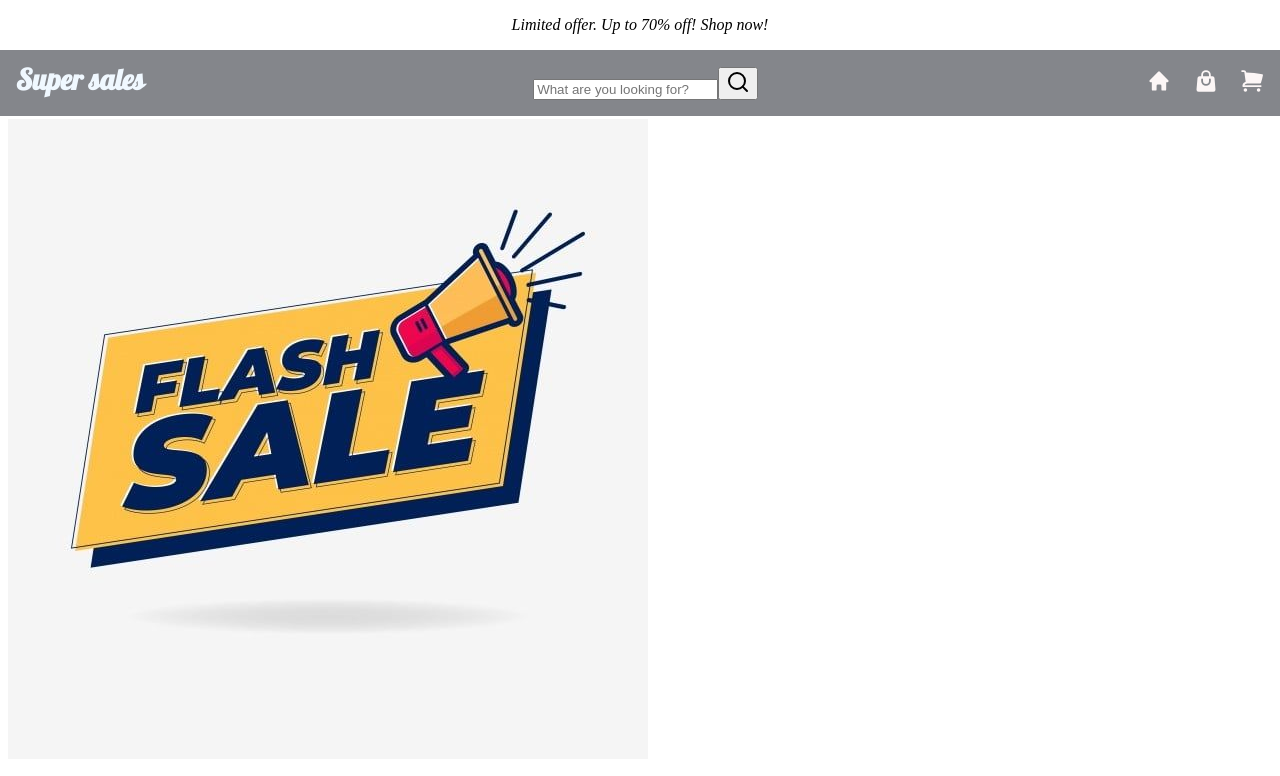
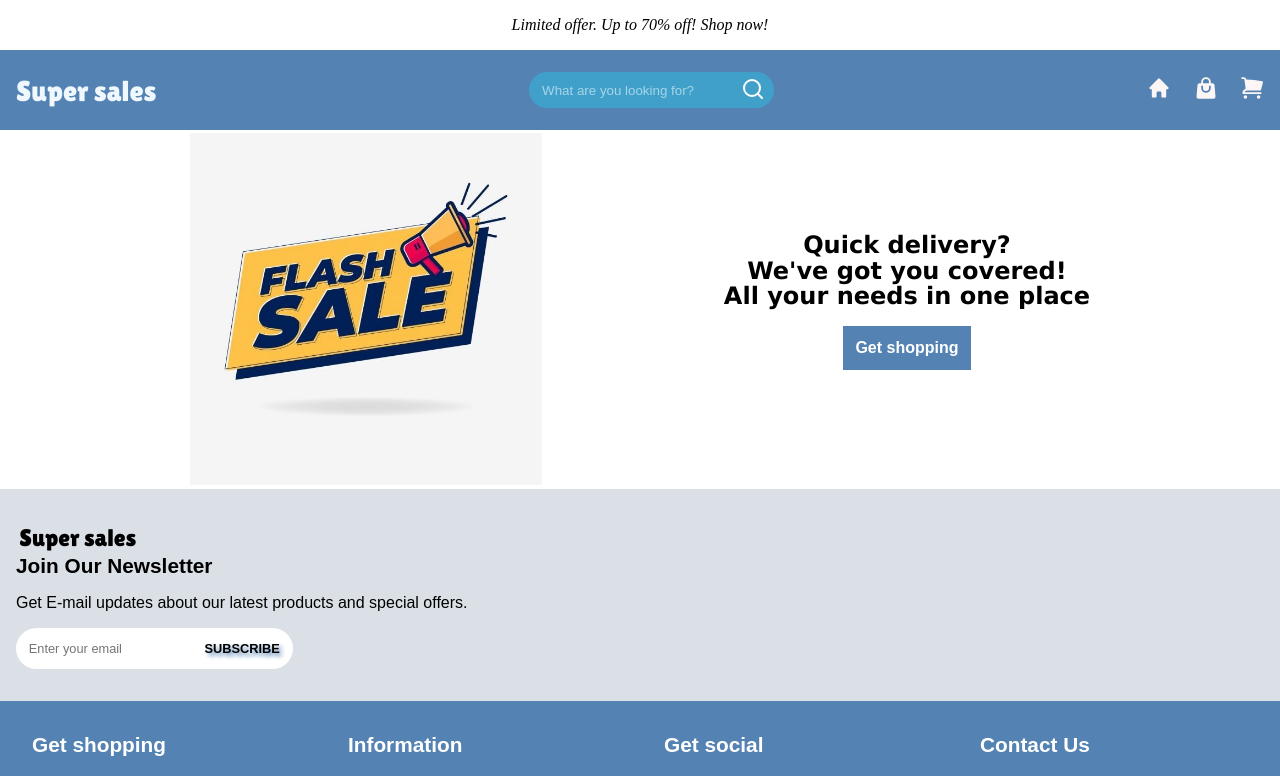
Before and after one commit to Xirlorm/shopping-cart, a React (Vite) app: page / in a window 1280 px wide. Shown: the top 776 px of the page. Built offline with nearby package versions, Linux system fonts and the light colour scheme.

Commit message:
Styles update

```diff
--- a/src/styles/components.module.css
+++ b/src/styles/components.module.css
@@ -1,6 +1,7 @@
 @font-face {
-  font-family: 'Galada Regular';
-  src: url(../assets/fonts/Galada-Regular.ttf);
+  font-family: 'LilitaOne Regular';
+  src: url(../assets/fonts/LilitaOne-Regular.ttf);
+  font-weight: 700;
 }
 
 @media  screen and (max-width: 480px) {
@@ -12,6 +13,10 @@
   .header nav {
     background-color: var(--tetiary-background);
     padding: 0.6rem;
+  }
+
+  .bannerImg {
+    min-width: 100%;
   }
 }
 
@@ -26,17 +31,22 @@
   .header {
     justify-content: space-between;
   }
+
+  .bannerImg {
+    max-width: 22rem;
+  }
 }
 
 .header {
   background-color: var(--secondary-background);
   color: aliceblue;
+  text-align: center;
 }
 
 .header h1 {
   font-size: 1.8rem;
   margin: 0;
-  font-family: 'Galada Regular';
+  font-family: 'LilitaOne Regular';
 }
 
 .header nav {
@@ -54,6 +64,36 @@
   color: #fcf6f6;
 }
 
+.header form {
+  border: none;
+  border-radius: 2rem;
+  background-color:#40a0c9;
+  display: inline-flex;
+  align-items: center;
+  margin: 0.8rem;
+}
+
+.header form input {
+  background-color: transparent;
+  border: none;
+  padding: 0.5rem 0.8rem;
+  border-radius: 2rem 0 0 3rem;
+  outline: none;
+  color: rgb(255, 255, 255);
+  font-weight: 500;
+}
+
+.header form button {
+  background: transparent;
+  border: none;
+  color: rgb(255, 255, 255);
+  margin: 0.2rem;
+}
+
+.header form ::placeholder {
+  color: #a6d5e9;
+}
+
 .header a,
 .footer a {
   text-decoration: none;
@@ -65,11 +105,11 @@
 }
 
 .footer > section {
-  padding: 2rem 1.4rem;
+  padding: 2rem 1rem;
 }
 
 .footer h1 {
-  font-family: 'Galada Regular';
+  font-family: 'LilitaOne Regular';
 }
 
 .footer > section:nth-child(1) form {
@@ -83,22 +123,16 @@
   grid-template-columns: repeat(auto-fit, minmax(300px, 1fr));
   place-content: center;
   gap: 1rem;
-  color: #ddcccc;
+  color: #f0ebeb;
   background: var(--secondary-background);
 }
 
 .footer section:nth-child(2) h3 {
-  color: #eee4e4;
+  color: #ffffff;
 }
 
-.footer section:nth-child(3) {
-  text-align: center;
-  font-style: italic;
-  height: 4rem;
-  display: flex;
-  justify-content: center;
-  align-items: center;
-  color: var(--secondary-background);
+.footer section:nth-child(2) > div {
+  margin-inline:  1rem;
 }
 
 .footer input{
@@ -122,7 +156,7 @@
 }
 
 .footer h3 {
-  margin: 0 0 0.3rem;
+  margin: 0 0 0.2rem;
   font-weight: 700;
   font-size: 1.3rem;
 }
@@ -131,6 +165,7 @@
   list-style: none;
   padding: 0;
   font-weight: 600;
+  margin: 0.1;
 }
 
 .footer li {
@@ -138,9 +173,34 @@
 }
 
 .footer a {
-  color: #ddcccc;
+  color: #f0ebeb;
 }
 
 .footer address {
   display: inline;
 }
+
+.banner {
+  display: flex;
+  flex-wrap: wrap;
+  justify-content: space-evenly;
+  align-items: center;
+}
+
+.banner p {
+  text-align: center;
+  font-weight: 600;
+  font-size: x-large;
+  line-height: 1.6rem;
+  font-family: 'Lucida Sans', 'Lucida Sans Regular', 'Lucida Grande', 'Lucida Sans Unicode', Geneva, Verdana, sans-serif;
+}
+
+.banner button {
+  background-color: var(--secondary-background);
+  color: #ffffff;
+  border: none;
+  padding: 0.8rem 0.8rem;
+  margin: 1rem;
+  font-weight: 600;
+  font-size: medium;
+}
--- a/src/styles/index.css
+++ b/src/styles/index.css
@@ -7,8 +7,11 @@ body,
 
 :root {
   --primary-background: rgb(219, 224, 230);
-  --secondary-background: #84868b;
-  --tetiary-background: #869ea8;
+  --primary-foreground: #8f8181;
+  --secondary-background: #5483b3;
+  --secondary-foreground: #000000;
+  --secondary-placeholder: #e9dada;
+  --tetiary-background: #7da0ca;
   --secondary-text-shadow: #5c5353;
 }
 
```
